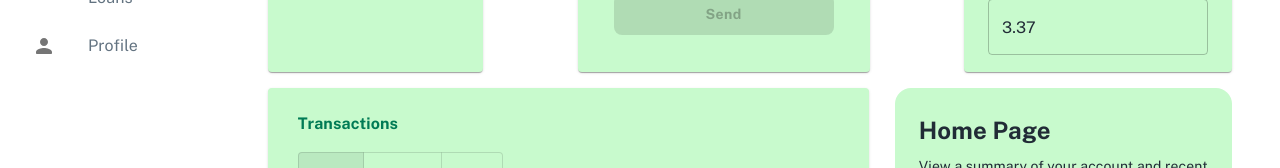
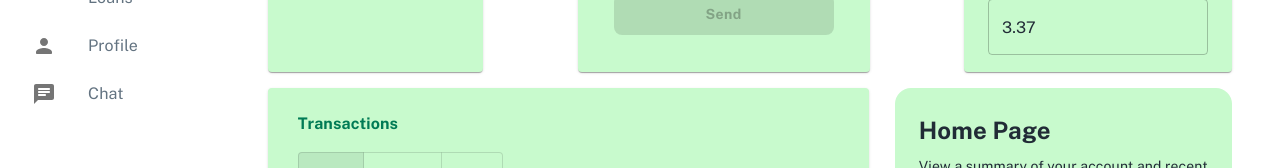
Before and after one commit to PCOffline/LevBank-frontend, a React (Create React App) app: page / in a window 1280 px wide. Shown: the part 318-486 px from the top of the page. Built offline with nearby package versions, Linux system fonts and the light colour scheme.

Commit message:
feat: add chat page to user

```diff
--- a/src/App.js
+++ b/src/App.js
@@ -17,6 +17,7 @@ import HomeRoundedIcon from '@mui/icons-material/HomeRounded';
 import BarChartRoundedIcon from '@mui/icons-material/BarChartRounded';
 import CurrencyExchangeRoundedIcon from '@mui/icons-material/CurrencyExchangeRounded';
 import PersonRoundedIcon from '@mui/icons-material/PersonRounded';
+import ChatRoundedIcon from '@mui/icons-material/ChatRounded';
 import Logo from './components/common/Logo';
 import FaceIcon from '@mui/icons-material/Face';
 
@@ -97,8 +98,6 @@ const AppContainer = styled.div({
   gap: '3em',
 });
 
-const ChatContainer = styled(Box)(({ theme }) => ({}));
-
 export default function App(props) {
   const { user } = props;
 
@@ -137,6 +136,7 @@ export default function App(props) {
           <CurrencyExchangeRoundedIcon />,
         )}
         {renderNav('/profile', 'Profile', <PersonRoundedIcon />)}
+        {renderNav('/chat', 'Chat', <ChatRoundedIcon />)}
       </NavBar>
       <Outlet />
     </AppContainer>
```
